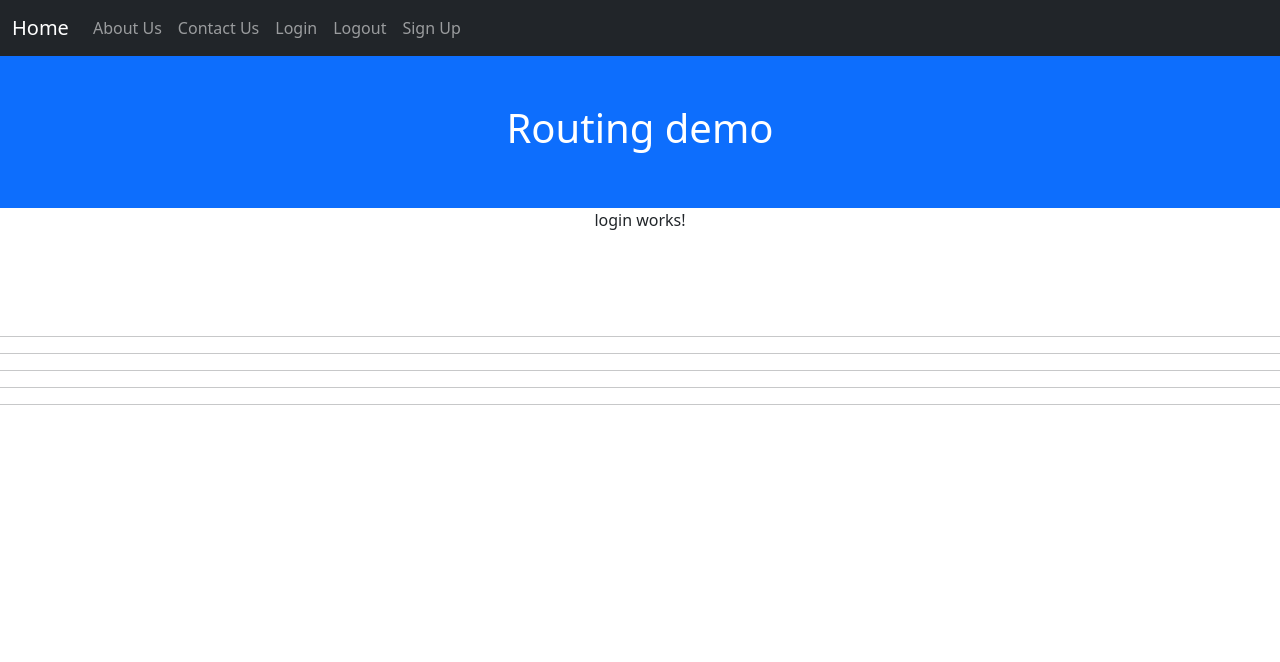
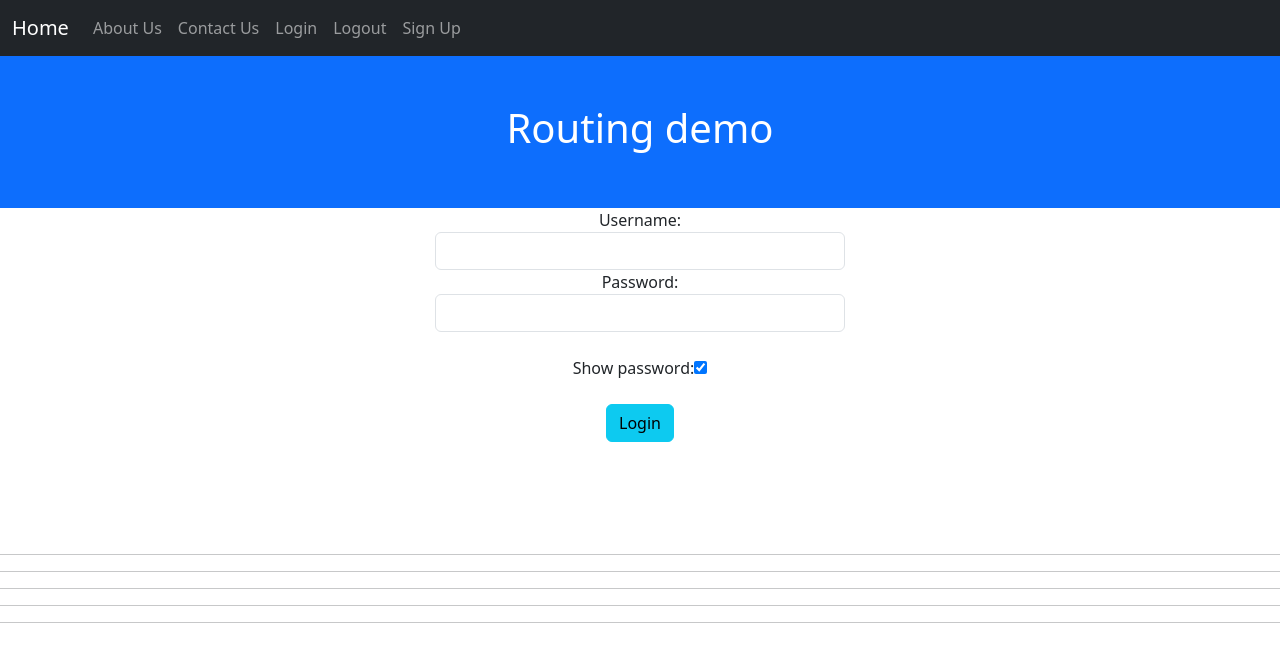
Before and after one commit to jagasia/harman1, an Angular app in the folder Angular/routing-demo/: page /login in a window 1280 px wide. Shown: the top 662 px of the page. Built offline with nearby package versions, Linux system fonts and the light colour scheme.

Commit message:
18Jun 14:47

```diff
--- a/Angular/routing-demo/src/app/app.routes.ts
+++ b/Angular/routing-demo/src/app/app.routes.ts
@@ -1,5 +1,6 @@
 import { Routes } from '@angular/router';
 import { About } from './about/about';
+import { AuthGuard } from './auth-guard';
 import { Contact } from './contact/contact';
 import { Home } from './home/home';
 import { Login } from './login/login';
@@ -8,7 +9,7 @@ import { Register } from './register/register';
 
 export const routes: Routes = [
     {path:'', component:Home},
-    {path:'about', component:About},
+    {path:'about', component:About, canActivate:[AuthGuard]},
     {path:'contact', component:Contact},
     {path:'login', component:Login},
     {path:'logout', component:Logout},
--- /dev/null
+++ b/Angular/routing-demo/src/app/auth-guard.ts
@@ -0,0 +1,22 @@
+// auth.guard.ts
+import { DOCUMENT } from '@angular/common';
+import { inject } from '@angular/core';
+import { CanActivateFn, Router } from '@angular/router';
+
+export const AuthGuard: CanActivateFn = () => {
+  const doc = inject(DOCUMENT);
+  const router = inject(Router);
+
+  const win = doc.defaultView as Window | null;
+
+  if (win && win.localStorage) {
+    const isLoggedIn = !!win.localStorage.getItem('token');
+    if (!isLoggedIn) {
+      router.navigate(['/login']);
+    }
+    return isLoggedIn;
+  }
+
+  // fallback if not running in browser
+  return false;
+};
--- a/Angular/routing-demo/src/app/login/login.html
+++ b/Angular/routing-demo/src/app/login/login.html
@@ -1 +1,12 @@
-<p>login works!</p>
+{{title}}
+<form>
+    Username: <input type="text" name="username" class="form-control" [(ngModel)]="username">
+    Password: <input [type]="type" name="password" id="" class="form-control" [(ngModel)]="password">
+    <br/>
+    <label for="chkShowPassword">Show password:</label> <input id="chkShowPassword" type="checkbox" name="showPassword" [(ngModel)]="showPassword"><br/><br/>
+    <input type="button" value="Login" class="btn btn-info" (click)="fnLogin()" >
+    <br/>
+
+</form>
+<br/>
+{{ str }}
--- a/Angular/routing-demo/src/app/login/login.ts
+++ b/Angular/routing-demo/src/app/login/login.ts
@@ -1,11 +1,27 @@
-import { Component } from '@angular/core';
+import { Component, Input } from '@angular/core';
+import { FormsModule } from '@angular/forms';
 
 @Component({
   selector: 'app-login',
-  imports: [],
+  imports: [FormsModule],
   templateUrl: './login.html',
-  styleUrl: './login.css'
+  styleUrls: ['./login.css']
 })
 export class Login {
+showPassword:boolean=true;
+type:string='password';
+username:string="";
+password:string="";
+str:string="";
+@Input() title:string='';
 
+fnLogin(){
+  if(this.username==this.password){
+    localStorage.setItem("token",this.username);
+    this.str="Login is successful";
+  }else{
+    this.str="Login failed";
+    localStorage.clear();
+  }
 }
+}
--- a/Angular/routing-demo/src/app/logout/logout.html
+++ b/Angular/routing-demo/src/app/logout/logout.html
@@ -1 +1 @@
-<p>logout works!</p>
+<p>You are logged out!</p>
--- a/Angular/routing-demo/src/app/logout/logout.ts
+++ b/Angular/routing-demo/src/app/logout/logout.ts
@@ -1,4 +1,4 @@
-import { Component } from '@angular/core';
+import { Component, OnChanges, OnInit, SimpleChanges } from '@angular/core';
 
 @Component({
   selector: 'app-logout',
@@ -6,6 +6,15 @@ import { Component } from '@angular/core';
   templateUrl: './logout.html',
   styleUrl: './logout.css'
 })
-export class Logout {
+export class Logout implements OnInit, OnChanges {
+  ngOnInit(): void {
+    localStorage.clear();
+    console.log("logout on init");
+
+  }
+  ngOnChanges(changes: SimpleChanges): void {
+    console.log("logout on changes");
+
+  }
 
 }
--- a/Angular/routing-demo/src/app/nav/nav.html
+++ b/Angular/routing-demo/src/app/nav/nav.html
@@ -7,8 +7,8 @@
     <div class="collapse navbar-collapse" id="collapsibleNavbar">
       <ul class="navbar-nav">
         <li class="nav-item">
-          <a class="nav-link" href="/about">About Us</a>
-        </li>
+          <a class="nav-link" routerLink="/about">About Us</a>
+          </li>
         <li class="nav-item">
           <a class="nav-link" href="/contact">Contact Us</a>
         </li>
```
Also changed, not shown: 2 other files (tests, documents, lock files or other folders).
